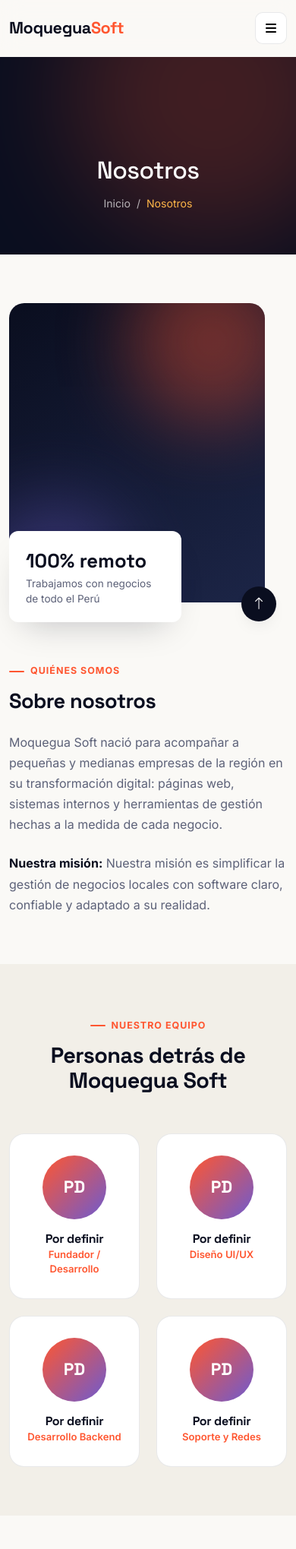
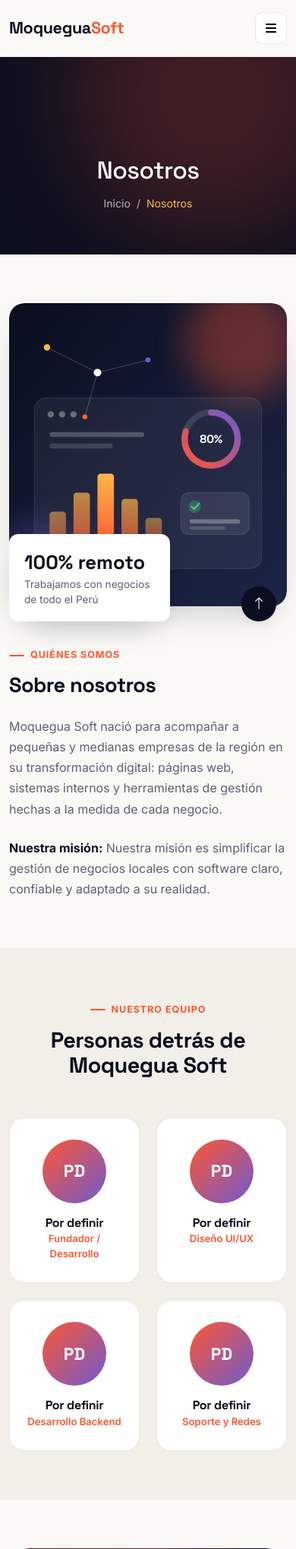
Before and after one commit to andreTYS/moqueguasoft, a Node server app: page /nosotros in a window 390 px wide. Shown: the top 2039 px of the page at 76% size. Run offline with Node 20, Linux system fonts and the light colour scheme; data comes from the database, SQL or seed files in the repository; some libraries are stand-ins or nearby versions.

Commit message:
Elevar el diseño: ilustración propia, animaciones sutiles y pulido responsivo
- Reemplaza el panel plano de la sección "Sobre nosotros" por una
  ilustración SVG propia (ventana de dashboard, anillo de progreso,
  gráfico de barras, red de nodos) reutilizada en inicio y en /nosotros
  con textos distintos — sin depender de fotos externas.
- Agrega aparición suave al hacer scroll (IntersectionObserver liviano,
  sin dependencias) en tarjetas y encabezados de sección de todas las
  páginas públicas.
- Movimiento sutil en los blobs de degradado y en las tarjetas flotantes
  del hero para más sensación de producto vivo.
- Verificado a fondo en desktop (1440px), tablet (768px) y móvil (390px):
  sin errores, sin overlaps, todo el contenido responsivo.

Nota: se evaluó usar fotos de stock reales para el hero/equipo, pero el
egress de red de este entorno bloquea los CDNs de imágenes (Unsplash,
Pexels), así que se priorizó ilustración vectorial propia. Además, se
optó por no usar fotos de stock para representar al "equipo" o
"testimonios" de clientes, ya que hacerlas pasar por personas reales de
la empresa sería engañoso para los visitantes del sitio.

```diff
--- a/server/public/css/style.css
+++ b/server/public/css/style.css
@@ -146,9 +146,15 @@ a { text-decoration: none; color: inherit; transition: .2s; }
 }
 .hero__blob {
     position: absolute; border-radius: 50%; filter: blur(80px); pointer-events: none;
+    animation: blobFloat 14s ease-in-out infinite;
 }
 .hero__blob--a { width: 520px; height: 520px; background: var(--accent); opacity: .28; top: -180px; right: -120px; }
-.hero__blob--b { width: 420px; height: 420px; background: var(--accent-3); opacity: .25; bottom: -160px; left: -100px; }
+.hero__blob--b { width: 420px; height: 420px; background: var(--accent-3); opacity: .25; bottom: -160px; left: -100px; animation-delay: -7s; animation-duration: 17s; }
+@keyframes blobFloat {
+    0%, 100% { transform: translate(0, 0) scale(1); }
+    50% { transform: translate(-24px, 26px) scale(1.06); }
+}
+@media (prefers-reduced-motion: reduce) { .hero__blob { animation: none; } }
 .hero__grain {
     position: absolute; inset: 0;
     background-image: linear-gradient(rgba(255,255,255,.035) 1px, transparent 1px), linear-gradient(90deg, rgba(255,255,255,.035) 1px, transparent 1px);
@@ -180,8 +186,10 @@ a { text-decoration: none; color: inherit; transition: .2s; }
     color: #fff;
 }
 .hero__panel--main { width: 78%; height: 82%; top: 4%; left: 8%; padding: 22px; }
-.hero__panel--float1 { width: 220px; top: -6%; right: -2%; }
-.hero__panel--float2 { width: 200px; bottom: 4%; left: -4%; }
+.hero__panel--float1 { width: 220px; top: -6%; right: -2%; animation: panelBob 6s ease-in-out infinite; }
+.hero__panel--float2 { width: 200px; bottom: 4%; left: -4%; animation: panelBob 6s ease-in-out infinite; animation-delay: -3s; }
+@keyframes panelBob { 0%, 100% { transform: translateY(0); } 50% { transform: translateY(-10px); } }
+@media (prefers-reduced-motion: reduce) { .hero__panel--float1, .hero__panel--float2 { animation: none; } }
 .hero__mock-dots { display: flex; gap: 6px; margin-bottom: 16px; }
 .hero__mock-dots span { width: 9px; height: 9px; border-radius: 50%; background: rgba(255,255,255,.25); }
 .hero__mock-bars { display: flex; align-items: flex-end; gap: 10px; height: 130px; margin-top: 18px; }
@@ -209,23 +217,18 @@ a { text-decoration: none; color: inherit; transition: .2s; }
 @media (max-width: 767.98px) { .stats-strip { margin-top: -40px; } .stats-strip .stat { margin-bottom: 18px; } }
 
 /*** About ***/
-.about__visual { position: relative; height: 420px; }
-.about__card-main {
-    position: absolute; inset: 0 8% 6% 0; border-radius: var(--radius);
-    background: linear-gradient(150deg, var(--ink) 0%, var(--ink-3) 100%);
-    overflow: hidden;
+.about__visual { position: relative; }
+.about__illustration {
+    width: 100%; height: auto; display: block; border-radius: var(--radius);
+    box-shadow: var(--shadow);
 }
-.about__card-main::before, .about__card-main::after {
-    content: ''; position: absolute; border-radius: 50%; filter: blur(50px);
-}
-.about__card-main::before { width: 220px; height: 220px; background: var(--accent); opacity: .4; top: -60px; right: -40px; }
-.about__card-main::after { width: 180px; height: 180px; background: var(--accent-3); opacity: .4; bottom: -50px; left: -30px; }
 .about__card-float {
-    position: absolute; bottom: 0; left: 0; width: 62%;
+    position: absolute; bottom: -24px; left: -18px; width: 58%; max-width: 260px;
     background: #fff; border-radius: var(--radius-sm);
     box-shadow: var(--shadow);
-    padding: 20px 22px;
+    padding: 18px 20px;
 }
+@media (max-width: 991.98px) { .about__card-float { left: 0; bottom: -20px; } }
 .about__card-float .value { font-family: 'Space Grotesk', sans-serif; font-weight: 700; font-size: 1.6rem; color: var(--ink); }
 .about__card-float .label { color: var(--muted); font-size: .85rem; }
 .checklist { list-style: none; padding: 0; margin: 26px 0 34px; }
@@ -407,3 +410,15 @@ a { text-decoration: none; color: inherit; transition: .2s; }
 
 /*** Utilidades ***/
 .animated.infinite { animation-iteration-count: infinite; }
+
+.reveal { opacity: 0; transform: translateY(22px); transition: opacity .6s ease, transform .6s ease; }
+.reveal.is-visible { opacity: 1; transform: translateY(0); }
+.reveal--1.is-visible { transition-delay: .05s; }
+.reveal--2.is-visible { transition-delay: .12s; }
+.reveal--3.is-visible { transition-delay: .19s; }
+.reveal--4.is-visible { transition-delay: .26s; }
+.reveal--5.is-visible { transition-delay: .33s; }
+.reveal--6.is-visible { transition-delay: .4s; }
+@media (prefers-reduced-motion: reduce) {
+    .reveal { opacity: 1; transform: none; transition: none; }
+}
--- a/server/public/js/main.js
+++ b/server/public/js/main.js
@@ -60,6 +60,25 @@
     restart();
 })();
 
+// Aparición suave al hacer scroll (IntersectionObserver, sin dependencias).
+(function () {
+    var items = document.querySelectorAll('.reveal');
+    if (!items.length) return;
+    if (!('IntersectionObserver' in window)) {
+        items.forEach(function (el) { el.classList.add('is-visible'); });
+        return;
+    }
+    var io = new IntersectionObserver(function (entries) {
+        entries.forEach(function (entry) {
+            if (entry.isIntersecting) {
+                entry.target.classList.add('is-visible');
+                io.unobserve(entry.target);
+            }
+        });
+    }, { threshold: 0.12, rootMargin: '0px 0px -40px 0px' });
+    items.forEach(function (el) { io.observe(el); });
+})();
+
 (function ($) {
     "use strict";
     if (!$) return;
--- /dev/null
+++ b/server/src/views/partials/svg-about.ejs
@@ -0,0 +1,78 @@
+<!-- Ilustración decorativa "Sobre nosotros" (SVG propio, sin fotos externas) -->
+<div class="about__visual">
+    <svg viewBox="0 0 440 480" class="about__illustration" xmlns="http://www.w3.org/2000/svg" role="img" aria-label="Ilustración de un panel de gestión">
+        <defs>
+            <linearGradient id="aboutBg" x1="0%" y1="0%" x2="100%" y2="100%">
+                <stop offset="0%" stop-color="#0a0e1f"/>
+                <stop offset="100%" stop-color="#1c2547"/>
+            </linearGradient>
+            <linearGradient id="aboutBars" x1="0%" y1="100%" x2="0%" y2="0%">
+                <stop offset="0%" stop-color="#ff5630"/>
+                <stop offset="100%" stop-color="#ffb648"/>
+            </linearGradient>
+            <linearGradient id="aboutRing" x1="0%" y1="0%" x2="100%" y2="100%">
+                <stop offset="0%" stop-color="#ff5630"/>
+                <stop offset="100%" stop-color="#6d5bd0"/>
+            </linearGradient>
+            <filter id="aboutBlur" x="-50%" y="-50%" width="200%" height="200%">
+                <feGaussianBlur stdDeviation="26"/>
+            </filter>
+        </defs>
+
+        <rect x="0" y="0" width="440" height="480" rx="24" fill="url(#aboutBg)"/>
+        <circle cx="370" cy="60" r="90" fill="#ff5630" opacity=".35" filter="url(#aboutBlur)"/>
+        <circle cx="50" cy="430" r="80" fill="#6d5bd0" opacity=".35" filter="url(#aboutBlur)"/>
+
+        <!-- red de nodos conectados -->
+        <g stroke="rgba(255,255,255,.18)" stroke-width="1.5">
+            <line x1="60" y1="70" x2="140" y2="110"/>
+            <line x1="140" y1="110" x2="120" y2="180"/>
+            <line x1="140" y1="110" x2="220" y2="90"/>
+        </g>
+        <circle cx="60" cy="70" r="5" fill="#ffb648"/>
+        <circle cx="140" cy="110" r="6" fill="#fff"/>
+        <circle cx="120" cy="180" r="4" fill="#ff5630"/>
+        <circle cx="220" cy="90" r="4" fill="#6d5bd0"/>
+
+        <!-- ventana / panel principal -->
+        <rect x="40" y="150" width="360" height="270" rx="18" fill="rgba(255,255,255,.06)" stroke="rgba(255,255,255,.14)"/>
+        <circle cx="66" cy="176" r="5" fill="rgba(255,255,255,.35)"/>
+        <circle cx="84" cy="176" r="5" fill="rgba(255,255,255,.35)"/>
+        <circle cx="102" cy="176" r="5" fill="rgba(255,255,255,.35)"/>
+
+        <!-- líneas de texto -->
+        <rect x="64" y="204" width="150" height="8" rx="4" fill="rgba(255,255,255,.22)"/>
+        <rect x="64" y="222" width="100" height="8" rx="4" fill="rgba(255,255,255,.14)"/>
+
+        <!-- anillo de progreso -->
+        <g transform="translate(320,215)">
+            <circle r="42" fill="none" stroke="rgba(255,255,255,.12)" stroke-width="10"/>
+            <circle r="42" fill="none" stroke="url(#aboutRing)" stroke-width="10" stroke-linecap="round"
+                    stroke-dasharray="210 264" transform="rotate(-90)"/>
+            <text x="0" y="6" text-anchor="middle" fill="#fff" font-family="Space Grotesk, sans-serif" font-size="18" font-weight="700">80%</text>
+        </g>
+
+        <!-- barras -->
+        <g>
+            <rect x="64" y="330" width="26" height="60" rx="5" fill="url(#aboutBars)" opacity=".55"/>
+            <rect x="102" y="300" width="26" height="90" rx="5" fill="url(#aboutBars)" opacity=".7"/>
+            <rect x="140" y="270" width="26" height="120" rx="5" fill="url(#aboutBars)"/>
+            <rect x="178" y="310" width="26" height="80" rx="5" fill="url(#aboutBars)" opacity=".7"/>
+            <rect x="216" y="340" width="26" height="50" rx="5" fill="url(#aboutBars)" opacity=".5"/>
+        </g>
+
+        <!-- chip flotante -->
+        <g transform="translate(272,300)">
+            <rect width="108" height="66" rx="12" fill="rgba(255,255,255,.08)" stroke="rgba(255,255,255,.16)"/>
+            <circle cx="22" cy="22" r="10" fill="#4ade80" opacity=".25"/>
+            <path d="M17 22l4 4 8-9" stroke="#4ade80" stroke-width="2.4" fill="none" stroke-linecap="round" stroke-linejoin="round"/>
+            <rect x="14" y="42" width="80" height="7" rx="3.5" fill="rgba(255,255,255,.28)"/>
+            <rect x="14" y="53" width="56" height="6" rx="3" fill="rgba(255,255,255,.16)"/>
+        </g>
+    </svg>
+
+    <div class="about__card-float">
+        <div class="value"><%= typeof floatValue !== 'undefined' ? floatValue : '6 años' %></div>
+        <div class="label"><%= typeof floatLabel !== 'undefined' ? floatLabel : 'Construyendo software para negocios locales' %></div>
+    </div>
+</div>
--- a/server/src/views/public/about.ejs
+++ b/server/src/views/public/about.ejs
@@ -5,16 +5,10 @@
 <section class="section">
     <div class="container">
         <div class="row g-5 align-items-center">
-            <div class="col-lg-6">
-                <div class="about__visual">
-                    <div class="about__card-main"></div>
-                    <div class="about__card-float">
-                        <div class="value">100% remoto</div>
-                        <div class="label">Trabajamos con negocios de todo el Perú</div>
-                    </div>
-                </div>
+            <div class="col-lg-6 reveal">
+                <%- include('../partials/svg-about', { floatValue: '100% remoto', floatLabel: 'Trabajamos con negocios de todo el Perú' }) %>
             </div>
-            <div class="col-lg-6">
+            <div class="col-lg-6 reveal reveal--2">
                 <div class="kicker">Quiénes somos</div>
                 <h2 class="mb-4" style="font-size:clamp(1.7rem,3vw,2.2rem); font-weight:700;"><%= content.intro_title %></h2>
                 <p class="mb-4"><%= content.intro_body %></p>
@@ -26,13 +20,13 @@
 
 <section class="section section--alt">
     <div class="container">
-        <div class="section-head section-head--center mx-auto">
+        <div class="section-head section-head--center mx-auto reveal">
             <div class="kicker" style="justify-content:center;">Nuestro equipo</div>
             <h2>Personas detrás de Moquegua Soft</h2>
         </div>
         <div class="team-grid">
-            <% team.forEach(t => { %>
-            <div class="team-card">
+            <% team.forEach((t, i) => { %>
+            <div class="team-card reveal reveal--<%= (i % 6) + 1 %>">
                 <% if (media.isUploaded(t.photo)) { %>
                     <div class="avatar"><img src="<%= t.photo %>" alt="<%= t.name %>"></div>
                 <% } else { %>
--- a/server/src/views/public/blog.ejs
+++ b/server/src/views/public/blog.ejs
@@ -6,7 +6,7 @@
     <div class="container">
         <div class="blog-grid">
             <% posts.forEach((p, i) => { %>
-            <div class="post-card">
+            <div class="post-card reveal reveal--<%= (i % 6) + 1 %>">
                 <div class="post-card__cover <%= media.isUploaded(p.image) ? '' : 'grad-' + ((i % 6) + 1) %>">
                     <% if (media.isUploaded(p.image)) { %><img src="<%= p.image %>" alt="<%= p.title %>"><% } %>
                     <i class="fas fa-newspaper"></i>
--- a/server/src/views/public/contact.ejs
+++ b/server/src/views/public/contact.ejs
@@ -4,13 +4,13 @@
 
 <section class="section">
     <div class="container">
-        <div class="section-head section-head--center mx-auto">
+        <div class="section-head section-head--center mx-auto reveal">
             <div class="kicker" style="justify-content:center;">Contáctanos</div>
             <h2>Escríbenos sobre tu proyecto</h2>
             <p class="mt-3 mb-0"><%= content.intro %></p>
         </div>
 
-        <div class="contact-grid mb-5">
+        <div class="contact-grid mb-5 reveal">
             <div class="contact-card">
                 <i class="fas fa-map-marker-alt"></i>
                 <h3>Dirección</h3>
--- a/server/src/views/public/projects.ejs
+++ b/server/src/views/public/projects.ejs
@@ -4,13 +4,13 @@
 
 <section class="section">
     <div class="container">
-        <div class="section-head section-head--center mx-auto">
+        <div class="section-head section-head--center mx-auto reveal">
             <div class="kicker" style="justify-content:center;">Portafolio</div>
             <h2>Proyectos que hemos desarrollado</h2>
         </div>
         <div class="work-grid">
             <% projects.forEach((p, i) => { %>
-            <div class="work-card">
+            <div class="work-card reveal reveal--<%= (i % 6) + 1 %>">
                 <div class="work-card__cover <%= media.isUploaded(p.image) ? '' : 'grad-' + ((i % 6) + 1) %>">
                     <% if (media.isUploaded(p.image)) { %><img src="<%= p.image %>" alt="<%= p.title %>"><% } %>
                     <i class="fas fa-diagram-project"></i>
--- a/server/src/views/public/services.ejs
+++ b/server/src/views/public/services.ejs
@@ -4,13 +4,13 @@
 
 <section class="section">
     <div class="container">
-        <div class="section-head section-head--center mx-auto">
+        <div class="section-head section-head--center mx-auto reveal">
             <div class="kicker" style="justify-content:center;">Nuestros servicios</div>
             <h2>Soluciones construidas para tu negocio</h2>
         </div>
         <div class="bento">
             <% services.forEach((s, i) => { %>
-            <div class="bento__item <%= i === 0 ? 'bento__item--feature' : '' %>">
+            <div class="bento__item <%= i === 0 ? 'bento__item--feature' : '' %> reveal reveal--<%= (i % 6) + 1 %>">
                 <div class="bento__index">0<%= i + 1 %></div>
                 <div>
                     <div class="bento__icon"><i class="<%= s.icon %>"></i></div>
--- a/server/src/views/public/team.ejs
+++ b/server/src/views/public/team.ejs
@@ -4,13 +4,13 @@
 
 <section class="section">
     <div class="container">
-        <div class="section-head section-head--center mx-auto">
+        <div class="section-head section-head--center mx-auto reveal">
             <div class="kicker" style="justify-content:center;">Nuestro equipo</div>
             <h2>Conoce a las personas de Moquegua Soft</h2>
         </div>
         <div class="team-grid">
-            <% team.forEach(t => { %>
-            <div class="team-card">
+            <% team.forEach((t, i) => { %>
+            <div class="team-card reveal reveal--<%= (i % 6) + 1 %>">
                 <% if (media.isUploaded(t.photo)) { %>
                     <div class="avatar"><img src="<%= t.photo %>" alt="<%= t.name %>"></div>
                 <% } else { %>
--- a/server/src/views/public/testimonials.ejs
+++ b/server/src/views/public/testimonials.ejs
@@ -5,8 +5,8 @@
 <section class="section">
     <div class="container">
         <div class="row g-4">
-            <% testimonials.forEach(t => { %>
-            <div class="col-lg-6">
+            <% testimonials.forEach((t, i) => { %>
+            <div class="col-lg-6 reveal reveal--<%= (i % 6) + 1 %>">
                 <div class="quote-card" style="width:100%;">
                     <div class="quote-card__mark">&ldquo;</div>
                     <p class="msg"><%= t.message %></p>
```
Also changed, not shown: server/src/views/public/home.ejs (+14 -20 lines).
